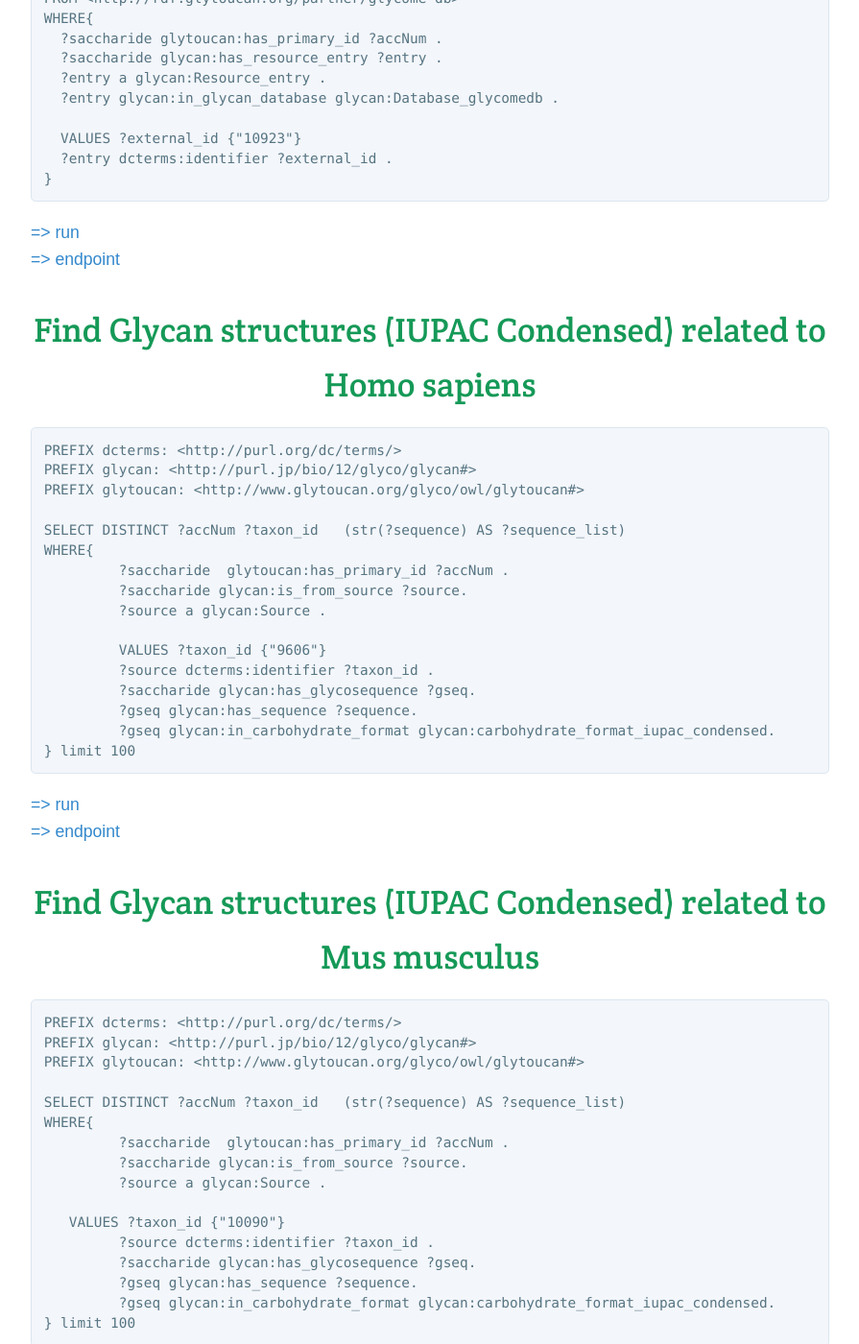
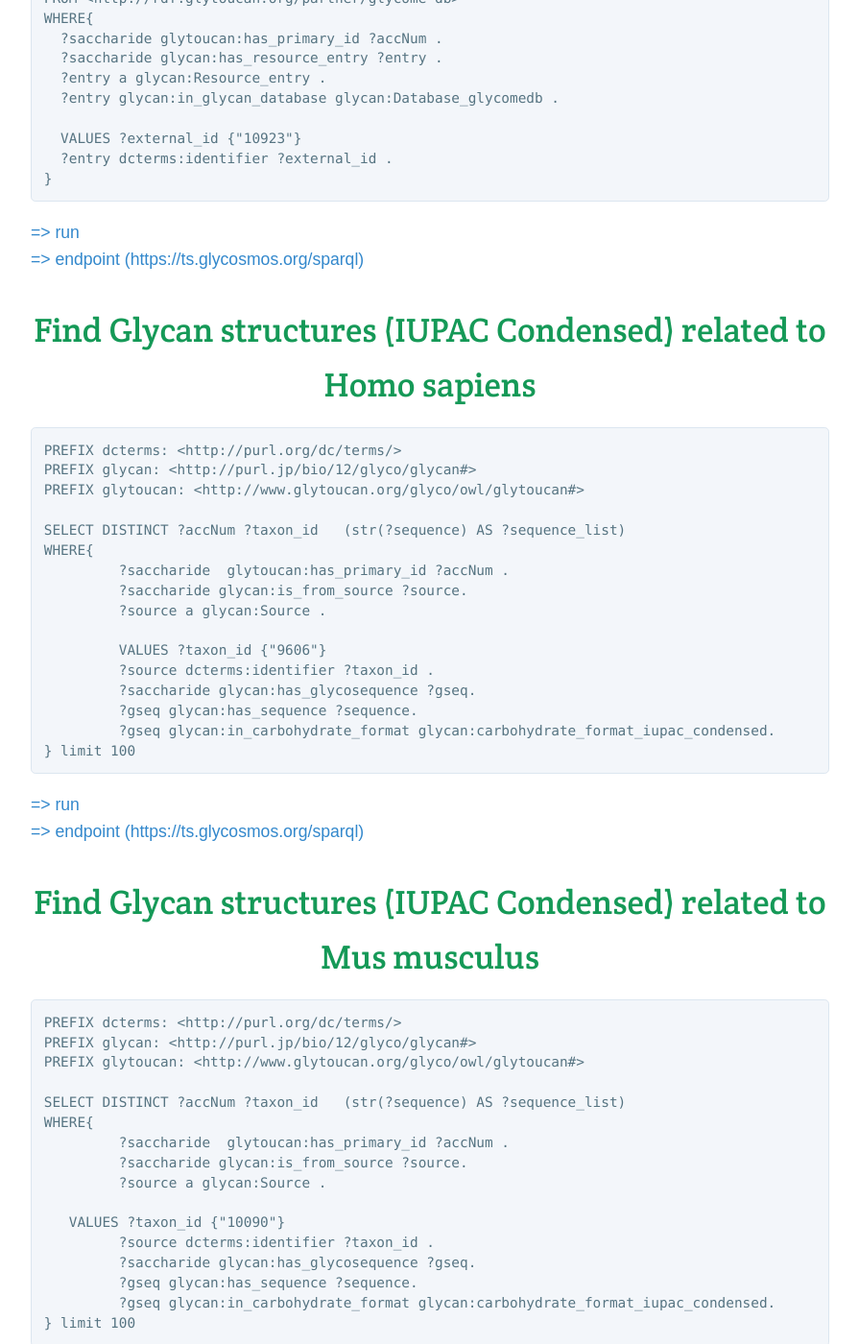
Before and after one commit to glytoucan/glytoucan, a Jekyll site: the page built from rdf-ontology/sparql-queries.md, in a window 1280 px wide and 1400 px high, scrolled down 1713 px. Shown: the whole window at 96% size, without its empty margins (192-1087 px from the left). Built offline with Jekyll 4.4.1, drawn with Linux system fonts in a browser that asks for light colours; nearby versions of some CDN libraries; some of the changed lines change nothing that is shown; some of the changed text lies outside the part shown.

Commit message:
Update sparql-queries.md
https://ts.glytoucan.org/sparql >> https://ts.glycosmos.org/sparql

````diff
--- a/rdf-ontology/sparql-queries.md
+++ b/rdf-ontology/sparql-queries.md
@@ -2,7 +2,9 @@
 title: Sample SPARQL Queries
 authors:
 - Daisuke Shinmachi
+- Issaku Yamada
 date: 2018-02-06
+modify data: 2021-10-14
 layout: default
 ---
 
@@ -88,8 +90,8 @@
 }
 ```
 
-[=> run](https://ts.glytoucan.org/sparql?default-graph-uri=&query=PREFIX+dcterms%3A+%3Chttp%3A%2F%2Fpurl.org%2Fdc%2Fterms%2F%3E%0D%0APREFIX+glycan%3A+%3Chttp%3A%2F%2Fpurl.jp%2Fbio%2F12%2Fglyco%2Fglycan%23%3E%0D%0APREFIX+glytoucan%3A+%3Chttp%3A%2F%2Fwww.glytoucan.org%2Fglyco%2Fowl%2Fglytoucan%23%3E%0D%0A%0D%0ASELECT+DISTINCT+%3FaccNum++%3Fexternal_id%0D%0AFROM+%3Chttp%3A%2F%2Frdf.glytoucan.org%2Fcore%3E%0D%0AFROM+%3Chttp%3A%2F%2Frdf.glytoucan.org%2Fpartner%2Fglycome-db%3E%0D%0AWHERE%7B%0D%0A++%3Fsaccharide+glytoucan%3Ahas_primary_id+%3FaccNum+.%0D%0A++%3Fsaccharide+glycan%3Ahas_resource_entry+%3Fentry+.%0D%0A++%3Fentry+a+glycan%3AResource_entry+.%0D%0A++%3Fentry+glycan%3Ain_glycan_database+glycan%3ADatabase_glycomedb+.%0D%0A%0D%0A++VALUES+%3Fexternal_id+%7B%2210923%22%7D%0D%0A++%3Fentry+dcterms%3Aidentifier+%3Fexternal_id+.%0D%0A%7D+&format=text%2Fhtml&timeout=0&debug=on)<br>
-[=> endpoint](https://ts.glytoucan.org/sparql)
+[=> run](https://ts.glycosmos.org/sparql?query=PREFIX+dcterms%3A+%3Chttp%3A%2F%2Fpurl.org%2Fdc%2Fterms%2F%3E%0D%0APREFIX+glycan%3A+%3Chttp%3A%2F%2Fpurl.jp%2Fbio%2F12%2Fglyco%2Fglycan%23%3E%0D%0APREFIX+glytoucan%3A+%3Chttp%3A%2F%2Fwww.glytoucan.org%2Fglyco%2Fowl%2Fglytoucan%23%3E%0D%0A%0D%0ASELECT+DISTINCT+%3FaccNum++%3Fexternal_id%0D%0AFROM+%3Chttp%3A%2F%2Frdf.glytoucan.org%2Fcore%3E%0D%0AFROM+%3Chttp%3A%2F%2Frdf.glytoucan.org%2Fpartner%2Fglycome-db%3E%0D%0AWHERE%7B%0D%0A++%3Fsaccharide+glytoucan%3Ahas_primary_id+%3FaccNum+.%0D%0A++%3Fsaccharide+glycan%3Ahas_resource_entry+%3Fentry+.%0D%0A++%3Fentry+a+glycan%3AResource_entry+.%0D%0A++%3Fentry+glycan%3Ain_glycan_database+glycan%3ADatabase_glycomedb+.%0D%0A%0D%0A++VALUES+%3Fexternal_id+%7B%2210923%22%7D%0D%0A++%3Fentry+dcterms%3Aidentifier+%3Fexternal_id+.%0D%0A%7D&render=HTML&limit=25&offset=0#loadstar-results-section)<br>
+[=> endpoint (https://ts.glycosmos.org/sparql)](https://ts.glycosmos.org/sparql)
 
 
 # Find Glycan structures (IUPAC Condensed) related to Homo sapiens
@@ -113,8 +115,8 @@
 } limit 100
 ```
 
-[=> run](https://ts.glytoucan.org/sparql?default-graph-uri=&query=PREFIX+dcterms%3A+%3Chttp%3A%2F%2Fpurl.org%2Fdc%2Fterms%2F%3E%0D%0APREFIX+glycan%3A+%3Chttp%3A%2F%2Fpurl.jp%2Fbio%2F12%2Fglyco%2Fglycan%23%3E%0D%0APREFIX+glytoucan%3A+%3Chttp%3A%2F%2Fwww.glytoucan.org%2Fglyco%2Fowl%2Fglytoucan%23%3E%0D%0A%0D%0ASELECT+DISTINCT+%3FaccNum+%3Ftaxon_id+++%28str%28%3Fsequence%29+AS+%3Fsequence_list%29%0D%0AWHERE%7B%0D%0A%09+%3Fsaccharide++glytoucan%3Ahas_primary_id+%3FaccNum+.%0D%0A%09+%3Fsaccharide+glycan%3Ais_from_source+%3Fsource.%0D%0A%09+%3Fsource+a+glycan%3ASource+.%0D%0A%09+VALUES+%3Ftaxon_id+%7B%229606%22%7D%0D%0A%09+%3Fsource+dcterms%3Aidentifier+%3Ftaxon_id+.%0D%0A%09+%3Fsaccharide+glycan%3Ahas_glycosequence+%3Fgseq.%0D%0A%09+%3Fgseq+glycan%3Ahas_sequence+%3Fsequence.%0D%0A%09+%3Fgseq+glycan%3Ain_carbohydrate_format+glycan%3Acarbohydrate_format_iupac_condensed.%0D%0A%7D+limit+100&format=text%2Fhtml&timeout=0&debug=on)<br>
-[=> endpoint](https://ts.glytoucan.org/sparql)
+[=> run](https://ts.glycosmos.org/sparql?query=PREFIX+dcterms%3A+%3Chttp%3A%2F%2Fpurl.org%2Fdc%2Fterms%2F%3E%0D%0APREFIX+glycan%3A+%3Chttp%3A%2F%2Fpurl.jp%2Fbio%2F12%2Fglyco%2Fglycan%23%3E%0D%0APREFIX+glytoucan%3A+%3Chttp%3A%2F%2Fwww.glytoucan.org%2Fglyco%2Fowl%2Fglytoucan%23%3E%0D%0A%0D%0ASELECT+DISTINCT+%3FaccNum+%3Ftaxon_id+++%28str%28%3Fsequence%29+AS+%3Fsequence_list%29%0D%0AWHERE%7B%0D%0A%09+%3Fsaccharide++glytoucan%3Ahas_primary_id+%3FaccNum+.%0D%0A%09+%3Fsaccharide+glycan%3Ais_from_source+%3Fsource.%0D%0A%09+%3Fsource+a+glycan%3ASource+.%0D%0A%0D%0A%09+VALUES+%3Ftaxon_id+%7B%229606%22%7D%0D%0A%09+%3Fsource+dcterms%3Aidentifier+%3Ftaxon_id+.%0D%0A%09+%3Fsaccharide+glycan%3Ahas_glycosequence+%3Fgseq.%0D%0A%09+%3Fgseq+glycan%3Ahas_sequence+%3Fsequence.%0D%0A%09+%3Fgseq+glycan%3Ain_carbohydrate_format+glycan%3Acarbohydrate_format_iupac_condensed.%0D%0A%7D+limit+100&render=HTML&limit=25&offset=0#loadstar-results-section)<br>
+[=> endpoint (https://ts.glycosmos.org/sparql)](https://ts.glycosmos.org/sparql)
 
 
 
@@ -139,5 +141,5 @@
 } limit 100
 ```
 
-[=> run](https://ts.glytoucan.org/sparql?default-graph-uri=&query=PREFIX+dcterms%3A+%3Chttp%3A%2F%2Fpurl.org%2Fdc%2Fterms%2F%3E%0D%0APREFIX+glycan%3A+%3Chttp%3A%2F%2Fpurl.jp%2Fbio%2F12%2Fglyco%2Fglycan%23%3E%0D%0APREFIX+glytoucan%3A+%3Chttp%3A%2F%2Fwww.glytoucan.org%2Fglyco%2Fowl%2Fglytoucan%23%3E%0D%0A%0D%0ASELECT+DISTINCT+%3FaccNum+%3Ftaxon_id+++%28str%28%3Fsequence%29+AS+%3Fsequence_list%29%0D%0AWHERE%7B%0D%0A%09+%3Fsaccharide++glytoucan%3Ahas_primary_id+%3FaccNum+.%0D%0A%09+%3Fsaccharide+glycan%3Ais_from_source+%3Fsource.%0D%0A%09+%3Fsource+a+glycan%3ASource+.%0D%0A%0D%0A+++VALUES+%3Ftaxon_id+%7B%2210090%22%7D%0D%0A%09+%3Fsource+dcterms%3Aidentifier+%3Ftaxon_id+.%0D%0A%09+%3Fsaccharide+glycan%3Ahas_glycosequence+%3Fgseq.%0D%0A%09+%3Fgseq+glycan%3Ahas_sequence+%3Fsequence.%0D%0A%09+%3Fgseq+glycan%3Ain_carbohydrate_format+glycan%3Acarbohydrate_format_iupac_condensed.%0D%0A%7D+limit+100&format=text%2Fhtml&timeout=0&debug=on)<br>
-[=> endpoint](https://ts.glytoucan.org/sparql)
+[=> run](https://ts.glycosmos.org/sparql?query=PREFIX+dcterms%3A+%3Chttp%3A%2F%2Fpurl.org%2Fdc%2Fterms%2F%3E%0D%0APREFIX+glycan%3A+%3Chttp%3A%2F%2Fpurl.jp%2Fbio%2F12%2Fglyco%2Fglycan%23%3E%0D%0APREFIX+glytoucan%3A+%3Chttp%3A%2F%2Fwww.glytoucan.org%2Fglyco%2Fowl%2Fglytoucan%23%3E%0D%0A%0D%0ASELECT+DISTINCT+%3FaccNum+%3Ftaxon_id+++%28str%28%3Fsequence%29+AS+%3Fsequence_list%29%0D%0AWHERE%7B%0D%0A%09+%3Fsaccharide++glytoucan%3Ahas_primary_id+%3FaccNum+.%0D%0A%09+%3Fsaccharide+glycan%3Ais_from_source+%3Fsource.%0D%0A%09+%3Fsource+a+glycan%3ASource+.%0D%0A%0D%0A+++VALUES+%3Ftaxon_id+%7B%2210090%22%7D%0D%0A%09+%3Fsource+dcterms%3Aidentifier+%3Ftaxon_id+.%0D%0A%09+%3Fsaccharide+glycan%3Ahas_glycosequence+%3Fgseq.%0D%0A%09+%3Fgseq+glycan%3Ahas_sequence+%3Fsequence.%0D%0A%09+%3Fgseq+glycan%3Ain_carbohydrate_format+glycan%3Acarbohydrate_format_iupac_condensed.%0D%0A%7D+limit+100&render=HTML&limit=25&offset=0#loadstar-results-section)<br>
+[=> endpoint (https://ts.glycosmos.org/sparql)](https://ts.glycosmos.org/sparql)
````
